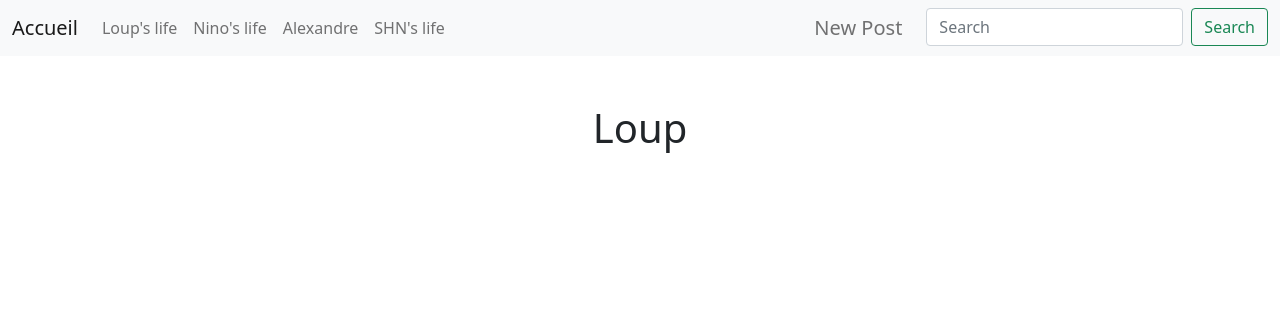
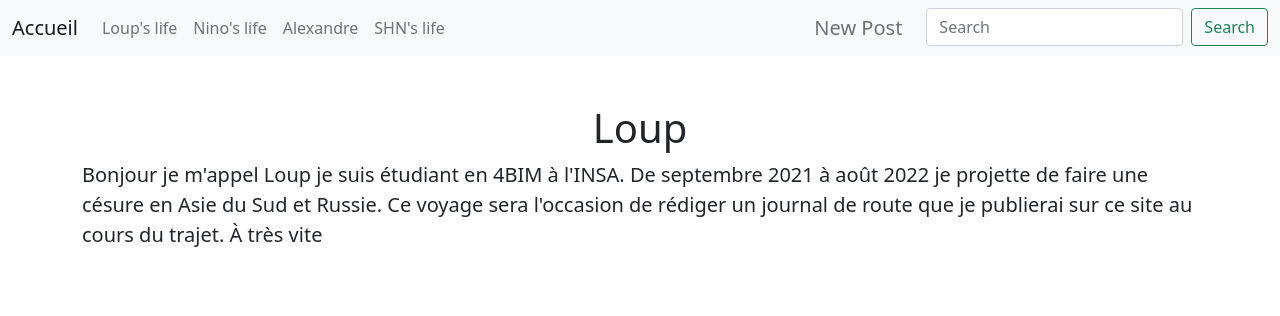
Before and after one commit to Mathieu414/Blog-c-sure, a Flask app: a page that uses templates/base.html in a window 1280 px wide. Shown: the top 316 px of the page. Run offline with Flask 2, Linux system fonts and the light colour scheme; some libraries are stand-ins or nearby versions.

Commit message:
Ajout partie Loup et bug fix du search

```diff
--- a/templates/Loup_cesure.html
+++ b/templates/Loup_cesure.html
@@ -4,7 +4,10 @@
 {% block content %}
 <h1 class = "mt-5 text-center">Loup</h1>
 
-<p class = lead></p>
+<p class = lead>Bonjour je m'appel Loup je suis étudiant en 4BIM à l'INSA.
+    De septembre 2021 à août 2022 je projette de faire une césure en Asie du Sud et Russie.
+    Ce voyage sera l'occasion de rédiger un journal de route que je publierai sur ce
+    site au cours du trajet. À très vite </p>
 
 {% for article in articles %}
     <h1 class = "mt-5">{{article["title"]}}</h1>
--- a/templates/base.html
+++ b/templates/base.html
@@ -38,26 +38,6 @@
                   %}><a class="nav-link" href="{{ url_for(id) }}">{{ caption|e }}</a>
               </li>
             {% endfor %}
-
-            <!--
-
-            <li class="nav-item">
-              <a class="nav-link" href="{{ url_for('loup') }}">Loup's life</a>
-            </li>
-            <li class="nav-item">
-              <a class="nav-link" href="{{ url_for('nino') }}">Nino's life</a>
-            </li>
-            <li class="nav-item">
-              <a class="nav-link" href="{{ url_for('alexandre') }}">Alexandre's life</a>
-            </li>
-            <li class="nav-item">
-              <a class="nav-link" href="{{ url_for('shn') }}">SHN's lives</a>
-            </li>
-            <li class="nav-item">
-              <a class="nav-link" href="{{ url_for('new') }}">New Post</a>
-            </li>
-
-            -->
           </ul>
           <div class = "d-flex">
             <ul class="navbar-nav">
@@ -66,8 +46,8 @@
               </li>
 
               <li>
-                <form class = "d-flex">
-                  <input class="form-control me-2" type="search" placeholder="Search" aria-label="Search">
+                <form class = "d-flex" method="get" action="/search/">
+                  <input class="form-control me-2" type="search" placeholder="Search" aria-label="Search" name="pattern">
                   <button class="btn btn-outline-success my-2 my-sm-0" type="submit">Search</button>
                 </form>
               </li>
```
